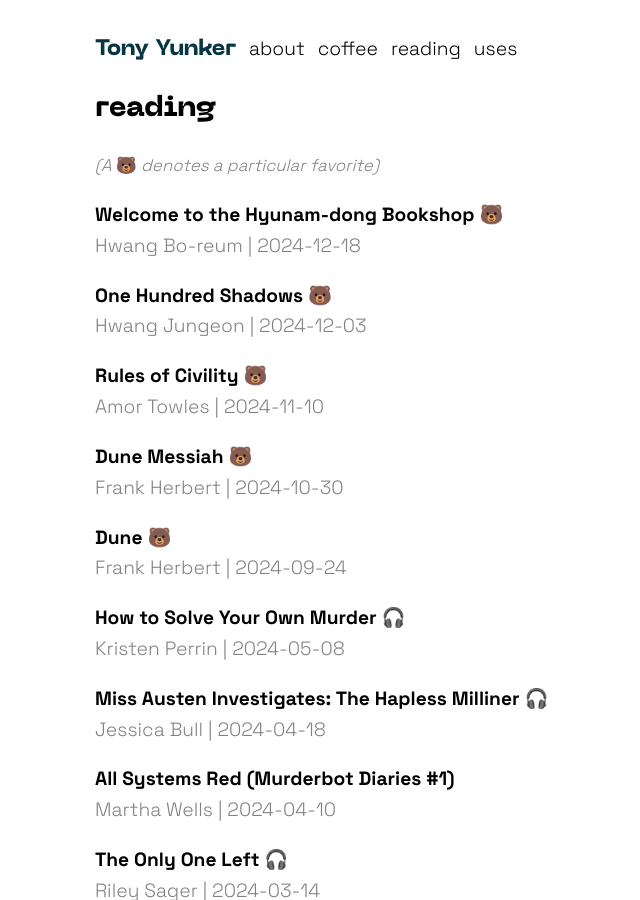
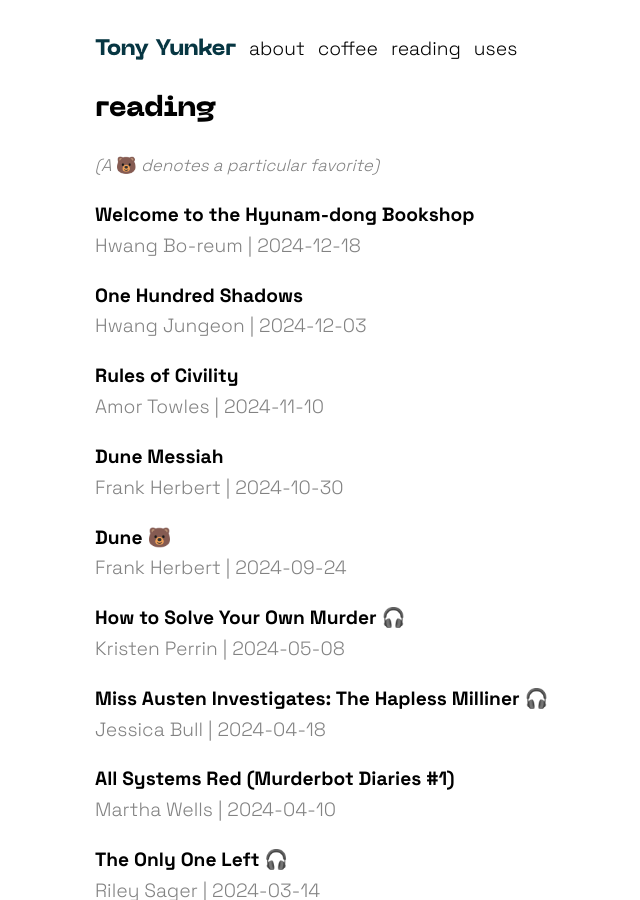
Before and after one commit to ayunker/ayunker.github.io, a Jekyll site: the page built from logs/reading.md, in a window 1280 px wide and 900 px high. Shown: the whole window, without its empty margins (145-785 px from the left). Built offline with Jekyll 4.4.1, drawn with Linux system fonts in a browser that asks for light colours.

```diff
--- a/logs/reading.md
+++ b/logs/reading.md
@@ -9,16 +9,16 @@ title: reading
   <em>denotes a particular favorite)</em>
 </span>
 
-**Welcome to the Hyunam-dong Bookshop** 🐻\\
+**Welcome to the Hyunam-dong Bookshop**\\
 <span class="grey-text">Hwang Bo-reum \| 2024-12-18</span>
 
-**One Hundred Shadows** 🐻\\
+**One Hundred Shadows**\\
 <span class="grey-text">Hwang Jungeon \| 2024-12-03</span>
 
-**Rules of Civility** 🐻\\
+**Rules of Civility**\\
 <span class="grey-text">Amor Towles \| 2024-11-10</span>
 
-**Dune Messiah** 🐻\\
+**Dune Messiah**\\
 <span class="grey-text">Frank Herbert \| 2024-10-30</span>
 
 **Dune** 🐻\\
```
